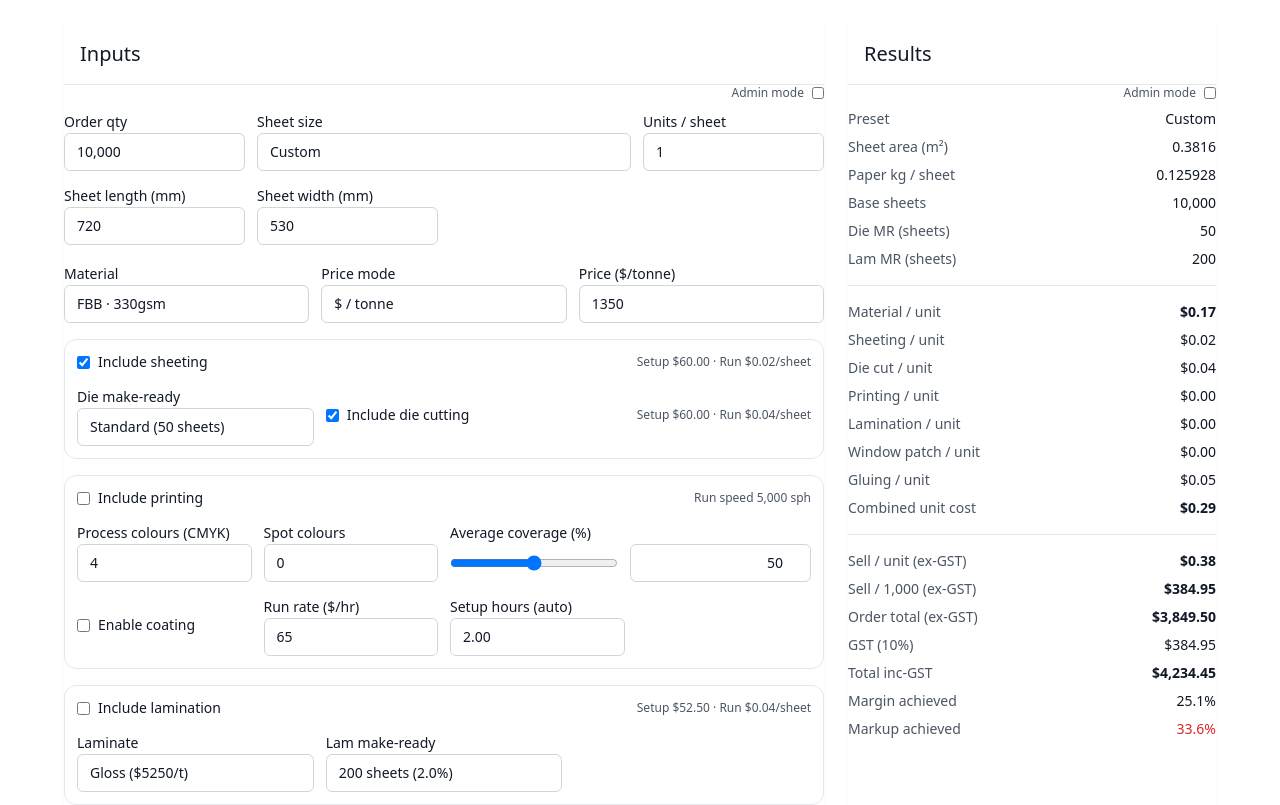
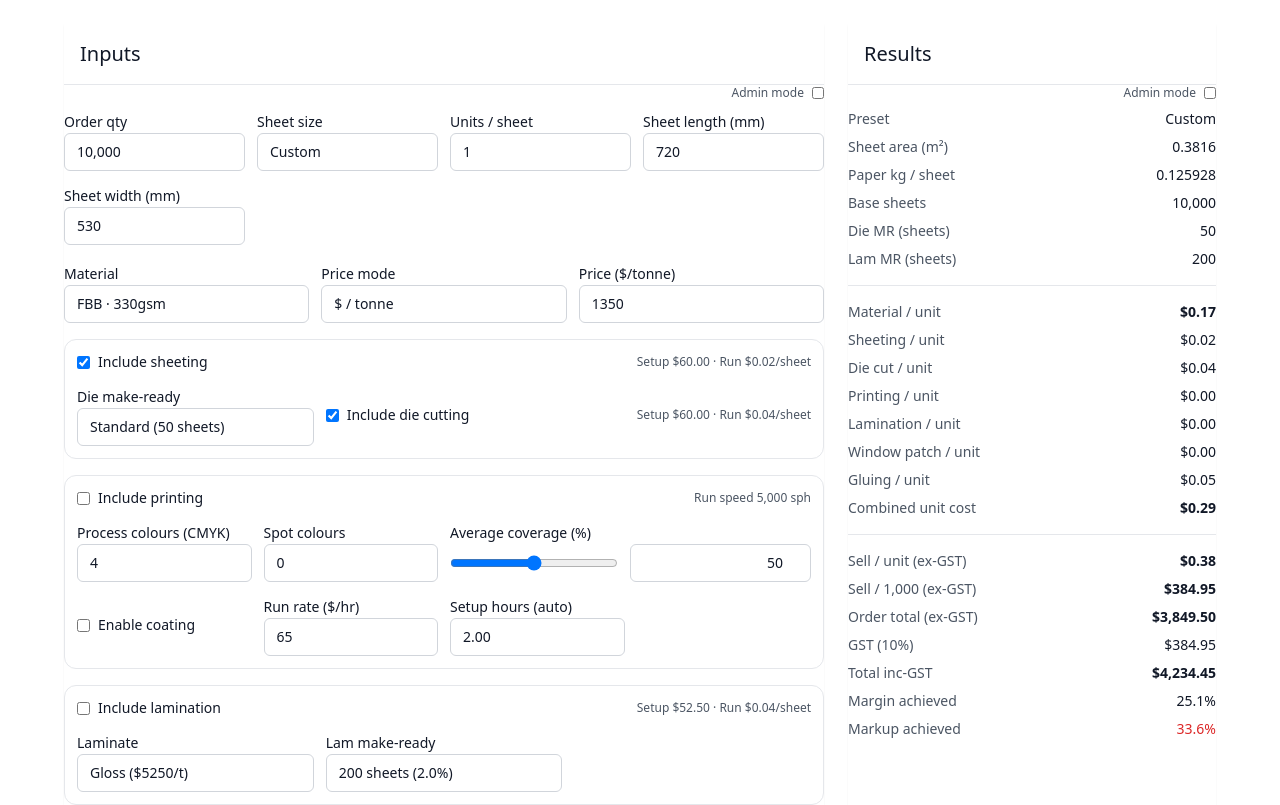
Before and after one commit to JohnTapalla/Estimator-v1, a React (Vite) app: page / in a window 1280 px wide. Shown: the top 805 px of the page. Built offline with nearby package versions, Linux system fonts and the light colour scheme.

Commit message:
Update App.tsx
className="md:col-span-2"

```diff
--- a/src/App.tsx
+++ b/src/App.tsx
@@ -256,7 +256,7 @@ export default function App(){
               </div>
 
               {/* NEW: Size preset (auto-fills Len/Wid/UP) */}
-              <div className="md:col-span-2">
+              <div>
                 <Label>Sheet size</Label>
                 <Select
                   value={sizeName}
```
